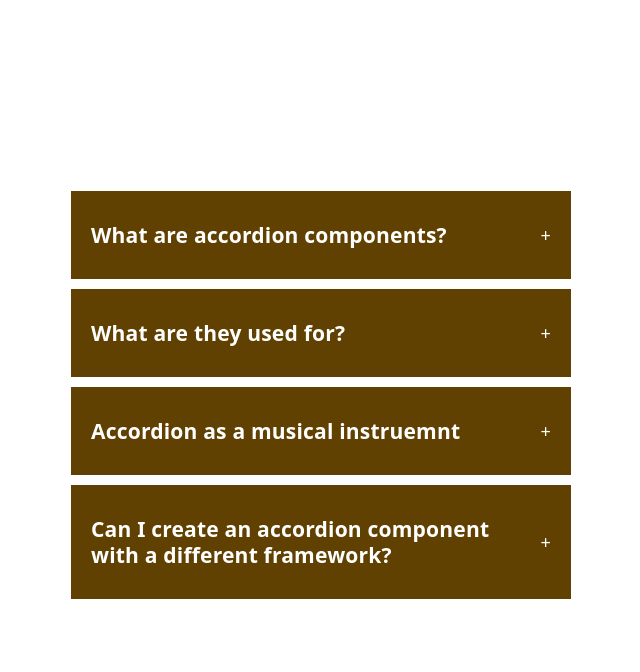
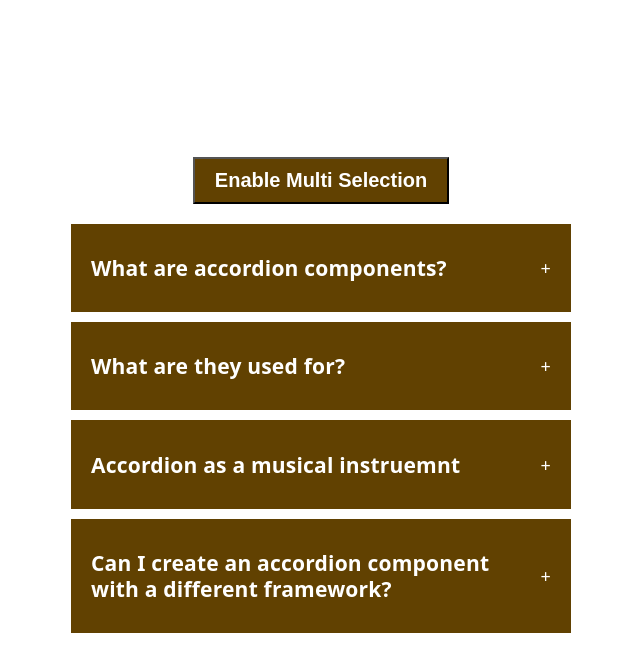
Before and after one commit to MM-Jiji/hook-projects, a React (Vite) app: page / in a window 1280 px wide. Shown: the top 672 px of the page, without its empty margins (319-959 px from the left). Built offline with nearby package versions, Linux system fonts and the light colour scheme.

Commit message:
Implementing and styling the multi selection functionnality

```diff
--- a/src/components/accordion/index.jsx
+++ b/src/components/accordion/index.jsx
@@ -4,28 +4,59 @@
 
 export default function Accordion() {
   const [selected, setSelected] = useState(null);
+  const [enableMultiSelection, setEnableMultiSelection] = useState(false);
+  const [multiple, setMultiple] = useState([]);
 
   function handleSingleSelection(getCurrentId) {
     setSelected(getCurrentId === selected ? null : getCurrentId);
   }
+
+  function handleMultiSelection(getCurrentId) {
+    let cpyMultiple = [...multiple];
+    const findIndexOfCurrentId = cpyMultiple.indexOf(getCurrentId);
+
+    if (findIndexOfCurrentId === -1) {
+      cpyMultiple.push(getCurrentId);
+    } else {
+      cpyMultiple.splice(findIndexOfCurrentId, 1);
+    }
+
+    setMultiple(cpyMultiple);
+  }
+
   console.log(selected);
 
   return (
     <div className="wrapper">
+      <button onClick={() => setEnableMultiSelection(!enableMultiSelection)}>
+        Enable Multi Selection
+      </button>
       <div className="accordian">
         {data && data.length > 0 ? (
           data.map((dataItem) => (
             <div className="item" key={dataItem.id}>
               <div
                 className="title"
-                onClick={() => handleSingleSelection(dataItem.id)}
+                onClick={
+                  enableMultiSelection
+                    ? () => handleMultiSelection(dataItem.id)
+                    : () => handleSingleSelection(dataItem.id)
+                }
               >
                 <h3>{dataItem.question}</h3>
                 <span>+</span>
               </div>
-              {selected === dataItem.id ? (
+              {enableMultiSelection
+                ? multiple.indexOf(dataItem.id) !== -1 && (
+                    <div className="content">{dataItem.answer}</div>
+                  )
+                : selected === dataItem.id && (
+                    <div className="content">{dataItem.answer}</div>
+                  )}
+              {/* {selected === dataItem.id ||
+              multiple.indexOf(dataItem.id) !== -1 ? (
                 <div className="content">{dataItem.answer}</div>
-              ) : null}
+              ) : null} */}
             </div>
           ))
         ) : (
--- a/src/components/accordion/styles.css
+++ b/src/components/accordion/styles.css
@@ -4,6 +4,17 @@
   width: 100vw;
   justify-content: center;
   align-items: center;
+  flex-direction: column;
+  gap: 20px;
+}
+
+.wrapper button {
+  padding: 10px 20px;
+  background: #614101;
+  color: #fff;
+  font-weight: bold;
+  font-size: 20px;
+  cursor: pointer;
 }
 
 .accordian {
```
